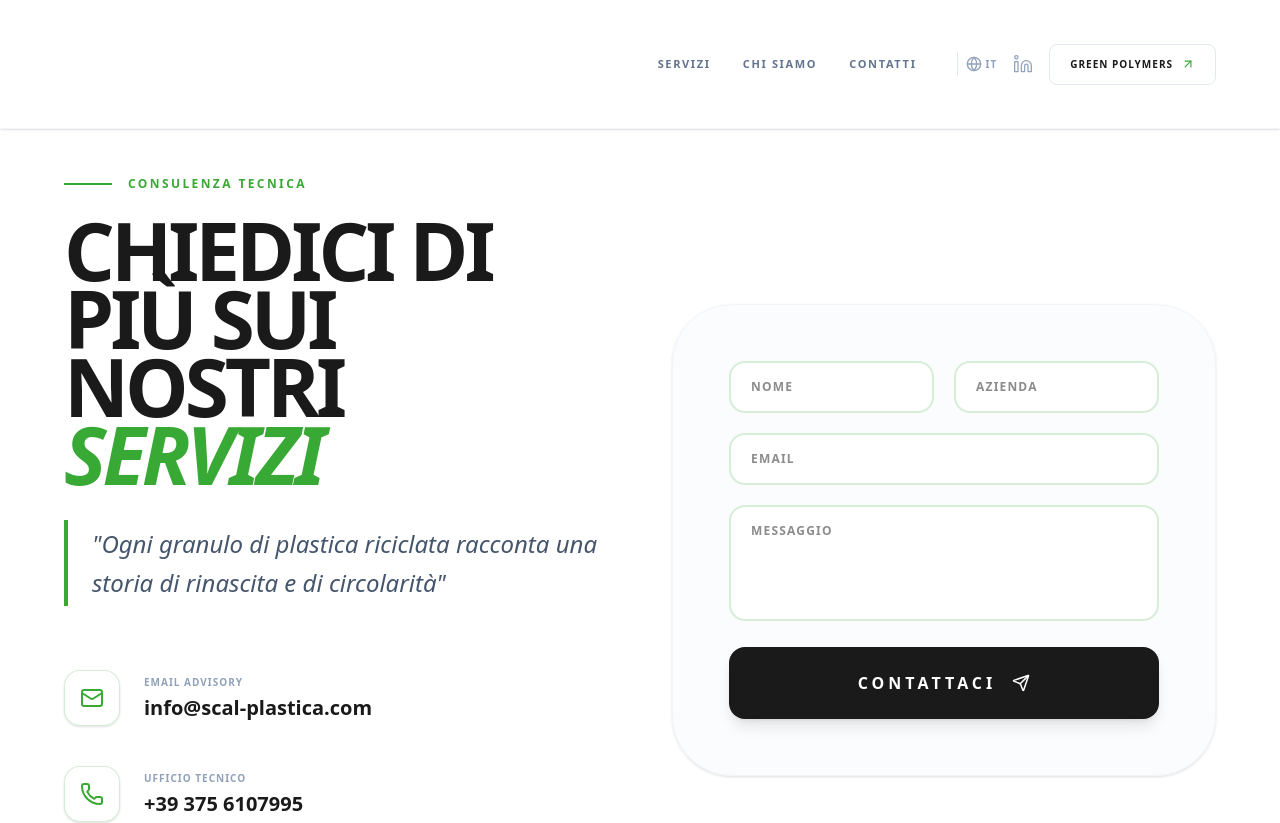
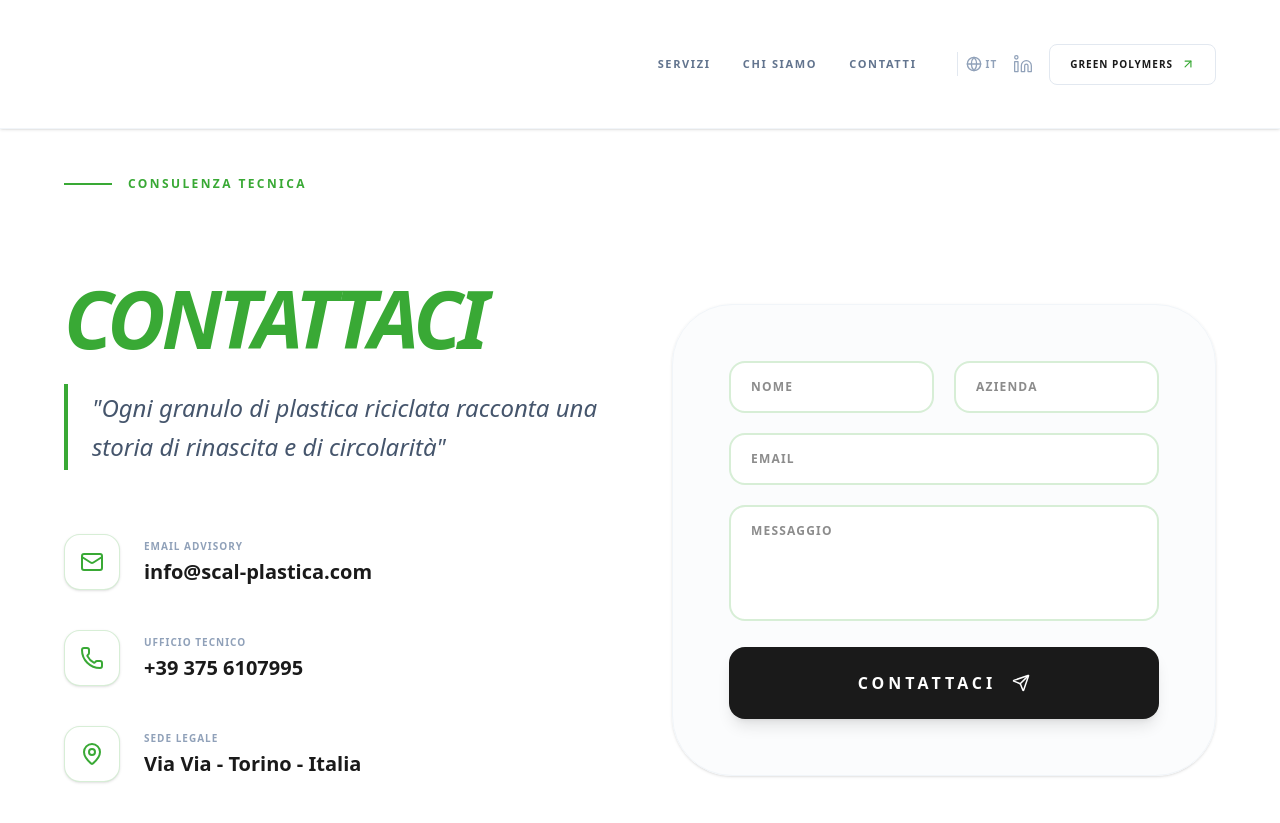
Before and after one commit to mattebicu/mattebicu-scal-site, a Next.js app: page /contatti in a window 1280 px wide. Shown: the top 823 px of the page. Built offline with nearby package versions, Linux system fonts and the light colour scheme; no server answers.

Commit message:
Modifiche pagina contatti

```diff
--- a/src/app/(site)/contatti/page.js
+++ b/src/app/(site)/contatti/page.js
@@ -36,7 +36,7 @@ export default async function ContattiPage() {
   const info = data?.info;
 
   // Prende il titolo da Sanity, se vuoto usa il fallback
-  const rawTitle = data?.page?.contactTitle || "Chiedici di più sui nostri servizi";
+  const rawTitle = data?.page?.contactTitle || "Contattaci";
   const poeticPhrase = data?.page?.poeticPhrase || "Ogni granulo di plastica riciclata racconta una storia di rinascita e di circolarità";
 
   const words = rawTitle.split(' ');
```
